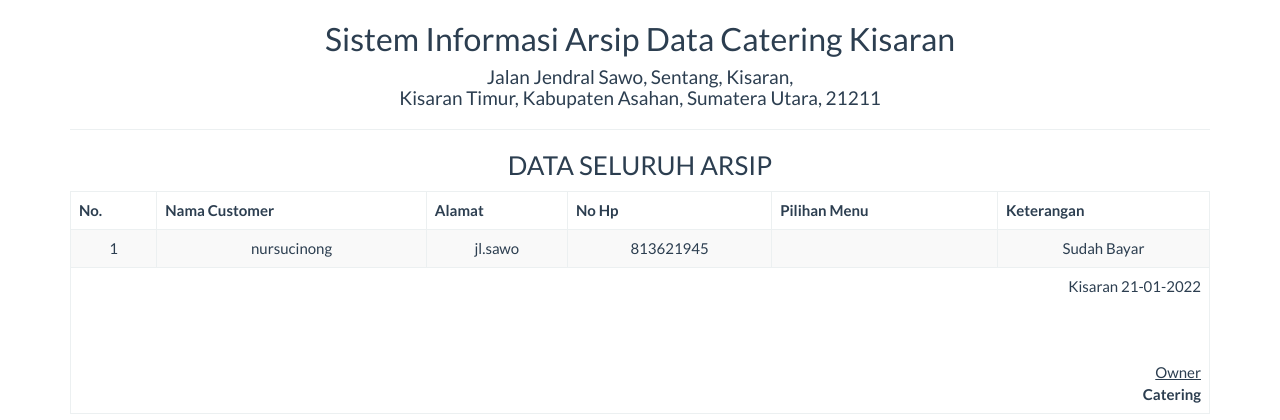
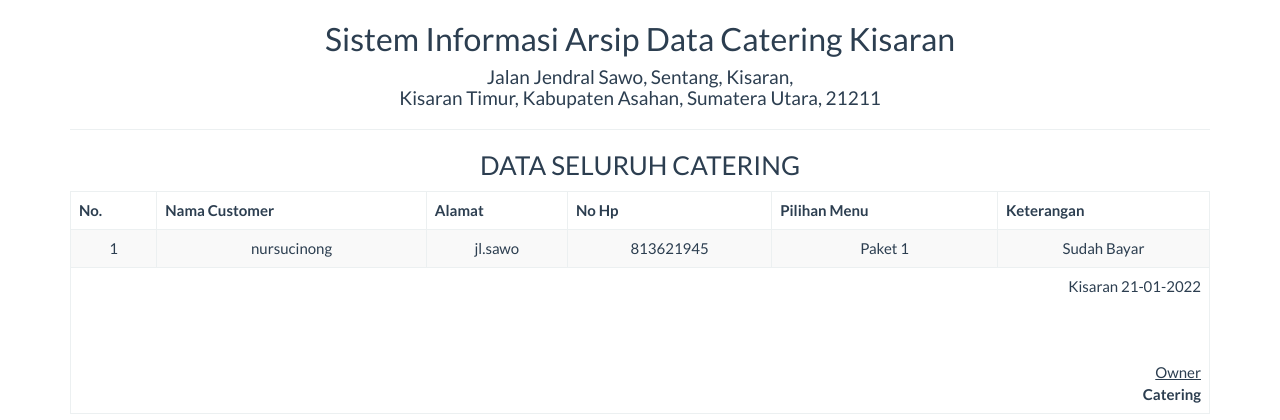
Before and after one commit to kelompok9sicatering/sicatering, a PHP site: page /report/penjualan_semua.php in a window 1280 px wide. Shown: the top 420 px of the page. Run offline with PHP 8.4, Linux system fonts and the light colour scheme; data comes from the database, SQL or seed files in the repository; data that the repository does not hold is empty.

Commit message:
Add files via upload

```diff
--- a/report/penjualan_semua.php
+++ b/report/penjualan_semua.php
@@ -1,7 +1,7 @@
 <!DOCTYPE html>
 <html>
     <head>
-        <title>Cetak Data Semua Arsip</title>
+        <title>Cetak Semua Data Catering</title>
         <link href="../Assets/css/bootstrap.min.css" rel="stylesheet" type="text/css"/>
     </head>
     <body onload="print()">
@@ -18,7 +18,7 @@
                         <h2>Sistem Informasi Arsip Data Catering Kisaran </h2>
                         <h4>Jalan Jendral Sawo, Sentang, Kisaran, <br> Kisaran Timur, Kabupaten Asahan, Sumatera Utara, 21211</h4>
                         <hr>
-                        <h3>DATA SELURUH ARSIP</h3>
+                        <h3>DATA SELURUH CATERING</h3>
                         <table class="table table-bordered table-striped table-hover">
                         <tbody>
                                 <thead>
@@ -52,7 +52,7 @@
 									<td><?= $data['nama_customer'] ?></td>
                                     <td><?= $data['alamat'] ?></td>
                                     <td><?= $data['no_hp'] ?></td>
-                                    <td><?= $data['nama_menu'] ?></td>
+                                    <td><?= $data['pilihan_menu'] ?></td>
 									<td><?= $data['keterangan'] ?></td>
 
                                 </tr>
```
